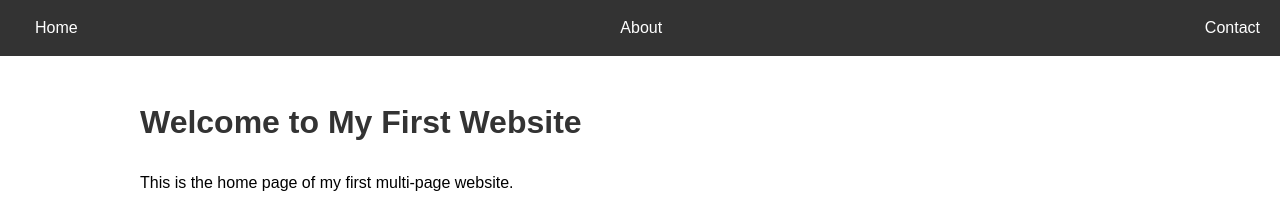
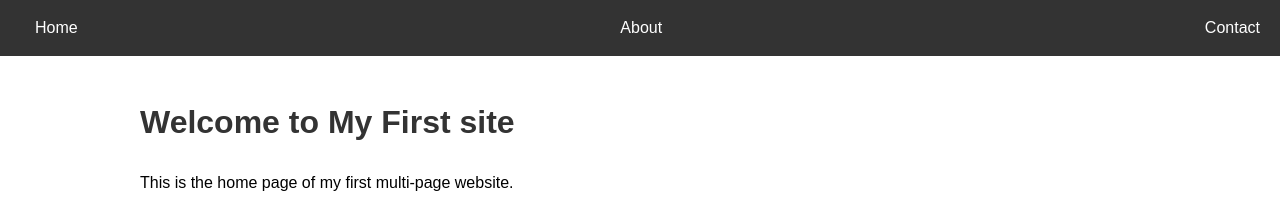
Before and after one commit to tusniashviligiorgi/navigation-project, a plain HTML site: page index.html in a window 1280 px wide. Shown: the top 198 px of the page. Drawn offline with Linux system fonts and the light colour scheme.

Commit message:
website to site

```diff
--- a/index.html
+++ b/index.html
@@ -15,7 +15,7 @@
   </nav>
 
   <div class="container">
-    <h1>Welcome to My First Website</h1>
+    <h1>Welcome to My First site</h1>
     <p>This is the home page of my first multi-page website.</p>
   </div>
 
```
